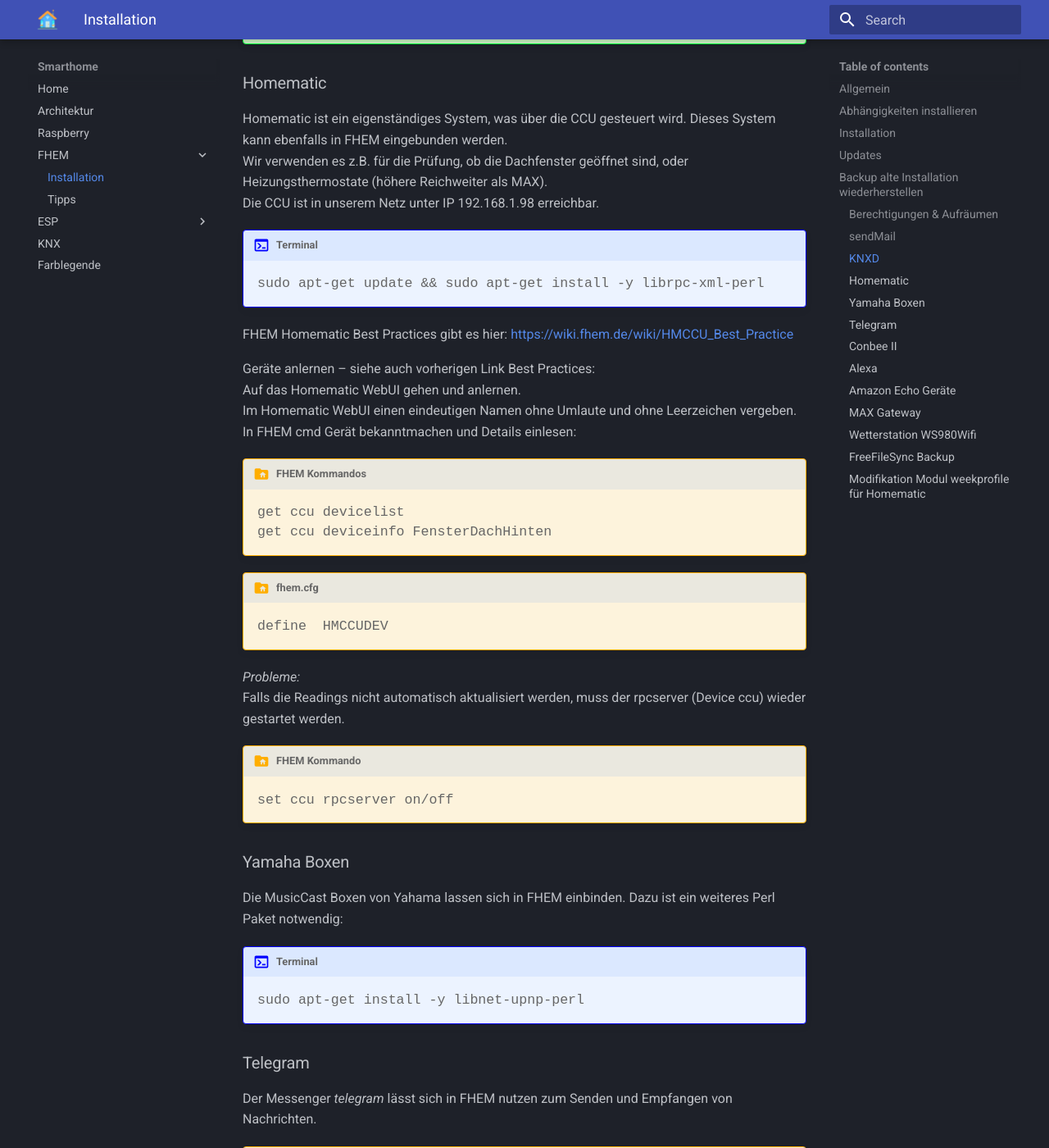
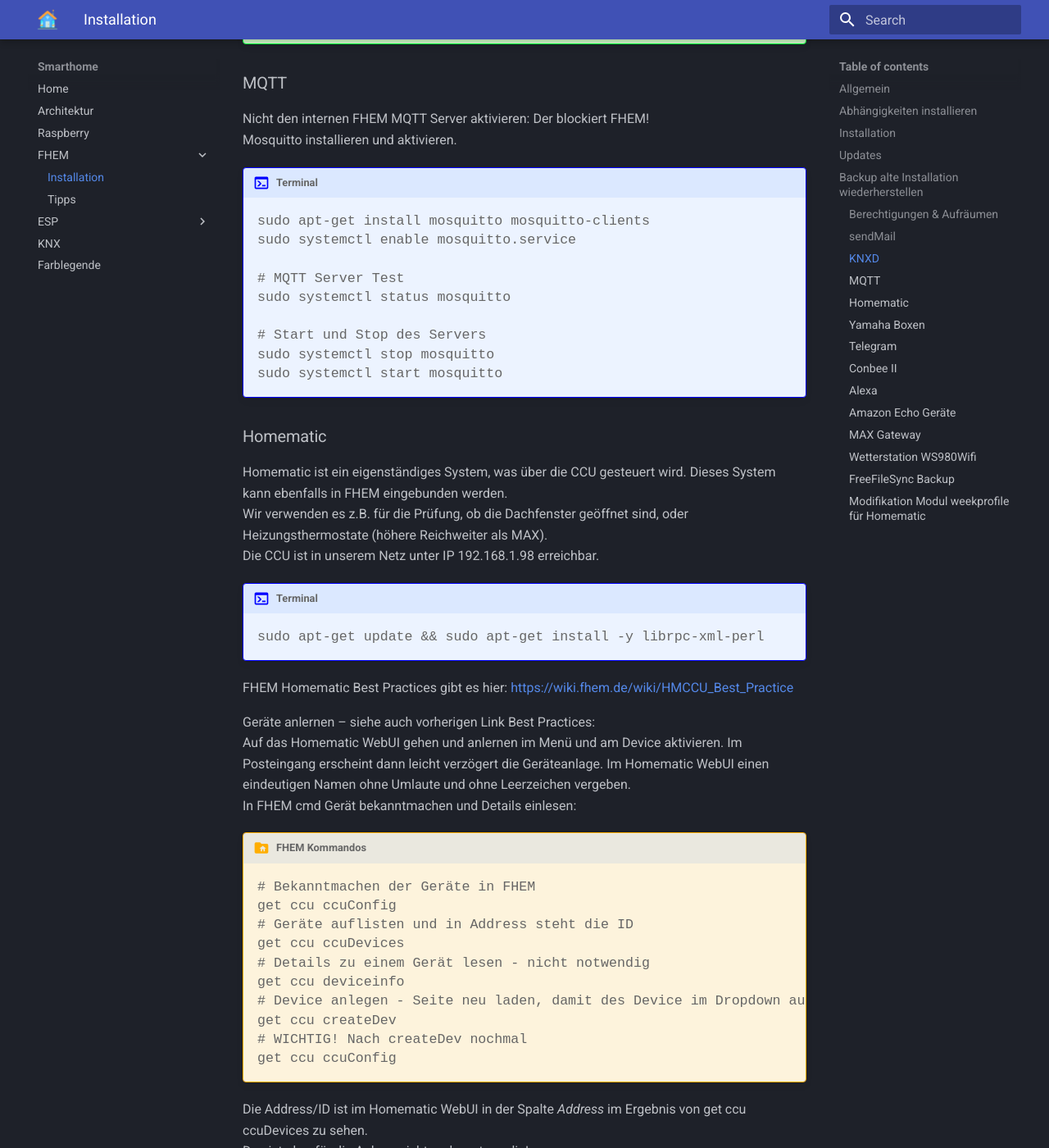
Before and after one commit to rogerknop/mkdocs_smarthome, an MkDocs documentation site: the page built from docs/install/fhem.md, in a window 1280 px wide and 1400 px high, scrolled down 3405 px. Shown: the whole window at 82% size. Built offline with MkDocs 1.6.1 and Material for MkDocs 9.7.7, drawn with Linux system fonts in a browser that asks for light colours; some of the changed text lies outside the part shown.

Commit message:
Kleinere Ergänzungen

```diff
--- a/docs/install/fhem.md
+++ b/docs/install/fhem.md
@@ -133,6 +133,25 @@
     KNXD_OPTS="-f -t1023 -e 0.0.1 -E 0.0.2:8 -c -b ipt:192.168.1.11"
     </pre>
 
+### MQTT
+
+Nicht den internen FHEM MQTT Server aktivieren: Der blockiert FHEM!
+Mosquitto installieren und aktivieren.
+
+!!! terminal "Terminal"
+    <pre>
+    sudo apt-get install mosquitto mosquitto-clients
+    sudo systemctl enable mosquitto.service
+
+    \# MQTT Server Test
+    sudo systemctl status mosquitto
+
+    \# Start und Stop des Servers
+    sudo systemctl stop mosquitto
+    sudo systemctl start mosquitto
+    </pre>
+
+
 ### Homematic
 
 Homematic ist ein eigenständiges System, was über die CCU gesteuert wird. Dieses System kann ebenfalls in FHEM eingebunden werden.
@@ -147,19 +166,41 @@
 FHEM Homematic Best Practices gibt es hier: <a href="https://wiki.fhem.de/wiki/HMCCU_Best_Practice" target="_blank">https://wiki.fhem.de/wiki/HMCCU_Best_Practice</a>
 
 Geräte anlernen – siehe auch vorherigen Link Best Practices:
-Auf das Homematic WebUI gehen und anlernen.
+Auf das Homematic WebUI gehen und anlernen im Menü und am Device aktivieren. Im Posteingang erscheint dann leicht verzögert die Geräteanlage.
 Im Homematic WebUI einen eindeutigen Namen <devicename> ohne Umlaute und ohne Leerzeichen vergeben.
 In FHEM cmd Gerät bekanntmachen und Details einlesen:
 
 !!! fhem "FHEM Kommandos"
     <pre>
-    get ccu devicelist
-    get ccu deviceinfo FensterDachHinten
+    \# Bekanntmachen der Geräte in FHEM
+    get ccu ccuConfig
+    \# Geräte auflisten und in Address steht die ID
+    get ccu ccuDevices
+    \# Details zu einem Gerät lesen - nicht notwendig
+    get ccu deviceinfo <ID_aus_ccuDevices>
+    \# Device anlegen - Seite neu laden, damit des Device im Dropdown auftaucht
+    get ccu createDev <select_from_dropdown_or_devicename_aus_WebUICCU>
+    \# WICHTIG! Nach createDev nochmal
+    get ccu ccuConfig
     </pre>
+
+Die Address/ID ist im Homematic WebUI in der Spalte *Address* im Ergebnis von get ccu ccuDevices zu sehen.
+Das ist aber für die Anlage nicht mehr notwendig!
+
+Nun noch die Ergänzungen in der Config:
 
 !!! fhem "fhem.cfg"
     <pre>
-    define <devicename> HMCCUDEV <id_aus_Homematic_WebUI>
+    attr <new_device> ccuflags showMasterReadings,showLinkReadings,showDeviceReadings
+    attr <new_device> userattr weekprofile
+    attr <new_device> weekprofile Temperatur_Weekprofile:default:<new_device_profil>
+    </pre>
+
+WICHTIG! Danach die Readings updaten:
+
+!!! fhem "FHEM Kommandos"
+    <pre>
+    get <new_device> config
     </pre>
 
 _Probleme:_
```
Also changed, not shown: docs/esptipps/sensoren.md (+2 -1 lines), docs/fhemtipps/fhem_tipps.md (+1 -1 lines).
